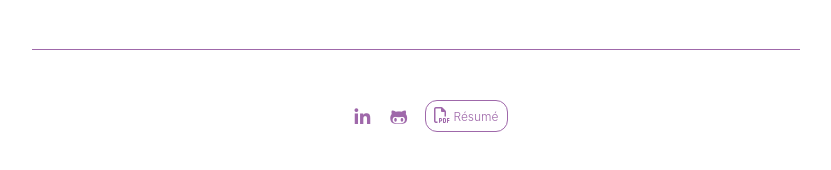
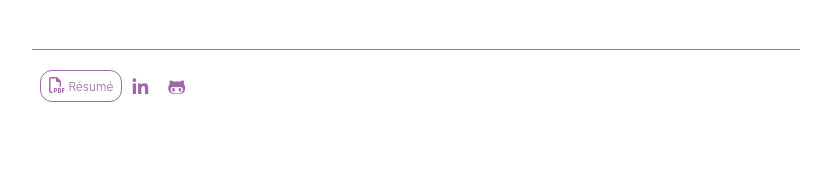
Before and after one commit to ashlynaiu/ashlyn-portfolio, a React (Create React App) app: page /timeline in a window 1280 px wide. Shown: the part 3258-3428 px from the top of the page, without its empty margins (224-1055 px from the left). Built offline with nearby package versions, Linux system fonts and the light colour scheme.

Commit message:
left align icons

```diff
--- a/src/components/Footer.js
+++ b/src/components/Footer.js
@@ -7,9 +7,9 @@ class App extends Component {
     return (
       <footer>
         <ul className="footer">
+          <li className="resume"><a href={resume} rel="noopener noreferrer" target="_blank"><i className="fa-regular fa-file-pdf"></i><span> R&#233;sum&#233;</span></a></li>
           <li className="icon"><a href="https://www.linkedin.com/in/ashlyn-watters" rel="noopener noreferrer" target="_blank"><i className="fa-brands fa-linkedin-in"></i></a></li>
           <li className="icon"><a href="https://github.com/ashlynaiu" rel="noopener noreferrer" target="_blank"><i className="fa-brands fa-github-alt"></i></a></li>
-          <li className="resume"><a href={resume} rel="noopener noreferrer" target="_blank"><i className="fa-regular fa-file-pdf"></i><span> R&#233;sum&#233;</span></a></li>
         </ul>
       </footer>
     );
--- a/src/styles/App.css
+++ b/src/styles/App.css
@@ -171,9 +171,9 @@ footer {
 
 footer ul {
   display: flex;
-  justify-content: center;
   align-content: center;
-  margin-top: 30px; }
+  margin: 0;
+  padding: 0; }
 
 footer ul li {
   display: inline;
--- a/src/styles/App.sass
+++ b/src/styles/App.sass
@@ -172,9 +172,9 @@ footer
   padding-bottom: 64px
   ul
     display: flex
-    justify-content: center
     align-content: center
-    margin-top: 30px
+    margin: 0
+    padding: 0
     li
       display: inline
       padding: 0 10px
```
